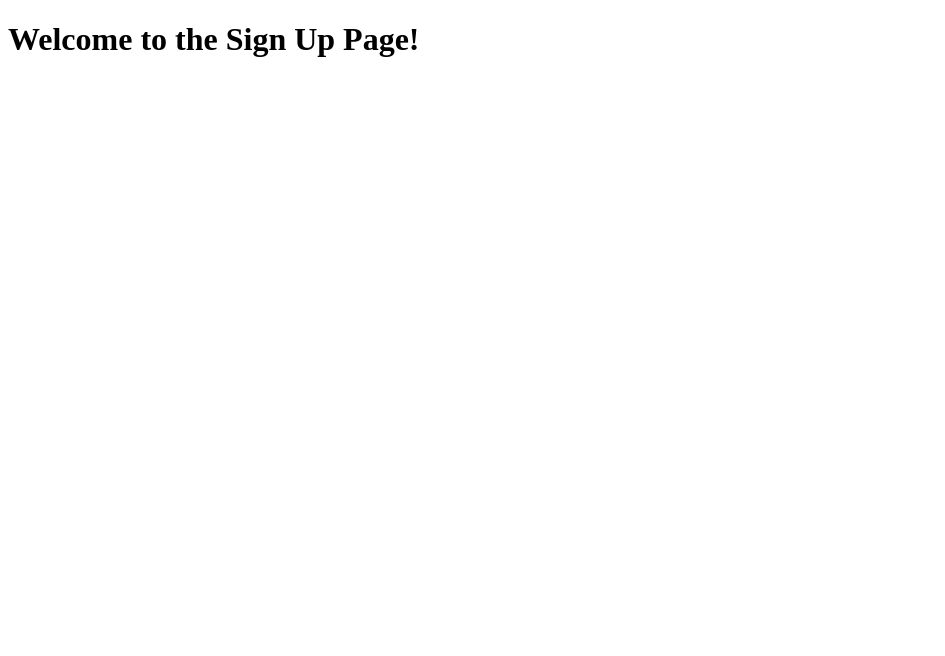
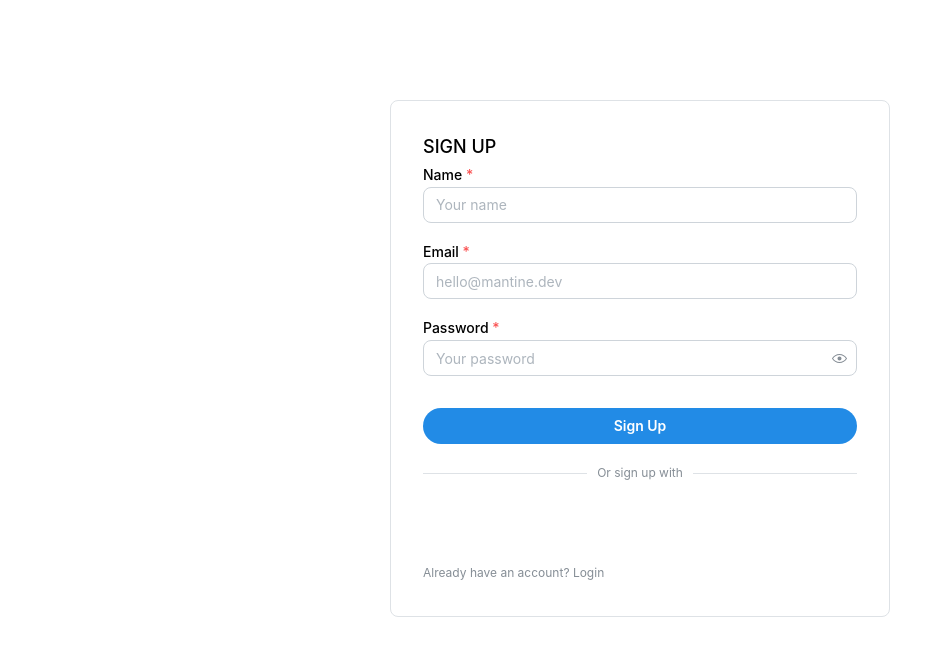
Before and after one commit to Athcess/athcess-frontend, a React (Vite) app: page /signup in a window 1280 px wide. Shown: the top 656 px of the page, without its empty margins (0-945 px from the left). Built offline with nearby package versions, Linux system fonts and the light colour scheme.

Commit message:
progress signup and update mantine dependencies

```diff
--- a/src/Pages/SignUpPage.jsx
+++ b/src/Pages/SignUpPage.jsx
@@ -1,9 +1,117 @@
-import React from "react";
+import React, { useState, useEffect } from "react";
+import { useToggle, upperFirst } from "@mantine/hooks";
+import { useForm } from "@mantine/form";
+import { Link, NavLink, useNavigate } from "react-router-dom";
+import { GoogleLogin } from "@react-oauth/google";
 
-export default function SignUpPage() {
+import {
+  TextInput,
+  PasswordInput,
+  Text,
+  Paper,
+  Group,
+  Button,
+  Divider,
+  Checkbox,
+  Anchor,
+  Stack,
+} from "@mantine/core";
+import styles from "../scss/SignUpPage.module.scss";
+import { jwtDecode } from "jwt-decode";
+
+export default function SignUpPage(props) {
+  const navigate = useNavigate();
+  const form = useForm({
+    initialValues: {
+      email: "",
+      name: "",
+      password: "",
+      terms: true,
+    },
+    validate: {
+      email: (val) => (/^\S+@\S+$/.test(val) ? null : "Invalid email"),
+      password: (val) =>
+        val.length <= 6
+          ? "Password should include at least 6 characters"
+          : null,
+    },
+  });
+
   return (
-    <div>
-      <h1>Welcome to the Sign Up Page!</h1>
+    <div className={styles.container}>
+      <Paper className={styles.paper} radius="md" p="xl" withBorder {...props}>
+        <Text size="lg" fw={500}>
+          SIGN UP
+        </Text>
+
+        <form onSubmit={form.onSubmit(() => {})}>
+          <Stack>
+            <TextInput
+              required
+              label="Name"
+              placeholder="Your name"
+              value={form.values.name}
+              onChange={(event) =>
+                form.setFieldValue("name", event.currentTarget.value)
+              }
+              radius="md"
+            />
+            <TextInput
+              required
+              label="Email"
+              placeholder="hello@mantine.dev"
+              value={form.values.email}
+              onChange={(event) =>
+                form.setFieldValue("email", event.currentTarget.value)
+              }
+              error={form.errors.email && "Invalid email"}
+              radius="md"
+            />
+            <PasswordInput
+              required
+              label="Password"
+              placeholder="Your password"
+              value={form.values.password}
+              onChange={(event) =>
+                form.setFieldValue("password", event.currentTarget.value)
+              }
+              error={
+                form.errors.password &&
+                "Password should include at least 6 characters"
+              }
+              radius="md"
+            />
+          </Stack>
+          <Group justify="center" mt="xl">
+            <Button type="submit" radius="xl" w="100%">
+              Sign Up
+            </Button>
+          </Group>
+          <Divider label="Or sign up with" labelPosition="center" my="lg" />
+          <Group grow mb="md" mt="md">
+            <GoogleLogin
+              onSuccess={(credentialResponse) => {
+                var credentialResponseDecoded = jwtDecode(
+                  credentialResponse.credential
+                );
+                console.log("Login Success", credentialResponseDecoded);
+                navigate("/home");
+              }}
+              onError={(error) => {
+                console.log("Login Failed", error);
+              }}></GoogleLogin>
+          </Group>
+          <Anchor
+            component="button"
+            type="button"
+            c="dimmed"
+            onClick={() => {}}
+            size="xs"
+            className={styles.anchor}>
+            Already have an account? Login
+          </Anchor>
+        </form>
+      </Paper>
     </div>
   );
 }
--- a/src/main.jsx
+++ b/src/main.jsx
@@ -2,6 +2,7 @@ import React from "react";
 import ReactDOM from "react-dom/client";
 import App from "./App.jsx";
 import styles from "./scss/Index.module.scss";
+import "@mantine/core/styles.css";
 
 import { MainProvider } from "./Provider/MainProvider";
 
--- /dev/null
+++ b/src/scss/SignUpPage.module.scss
@@ -0,0 +1,8 @@
+.container {
+  display: flex;
+  justify-content: center;
+}
+.paper {
+  width: 500px;
+  margin: 100px 0px 100px 0px;
+}
```
Also changed, not shown: package.json (+14 -14 lines), 1 other file (tests, documents, lock files or other folders).
